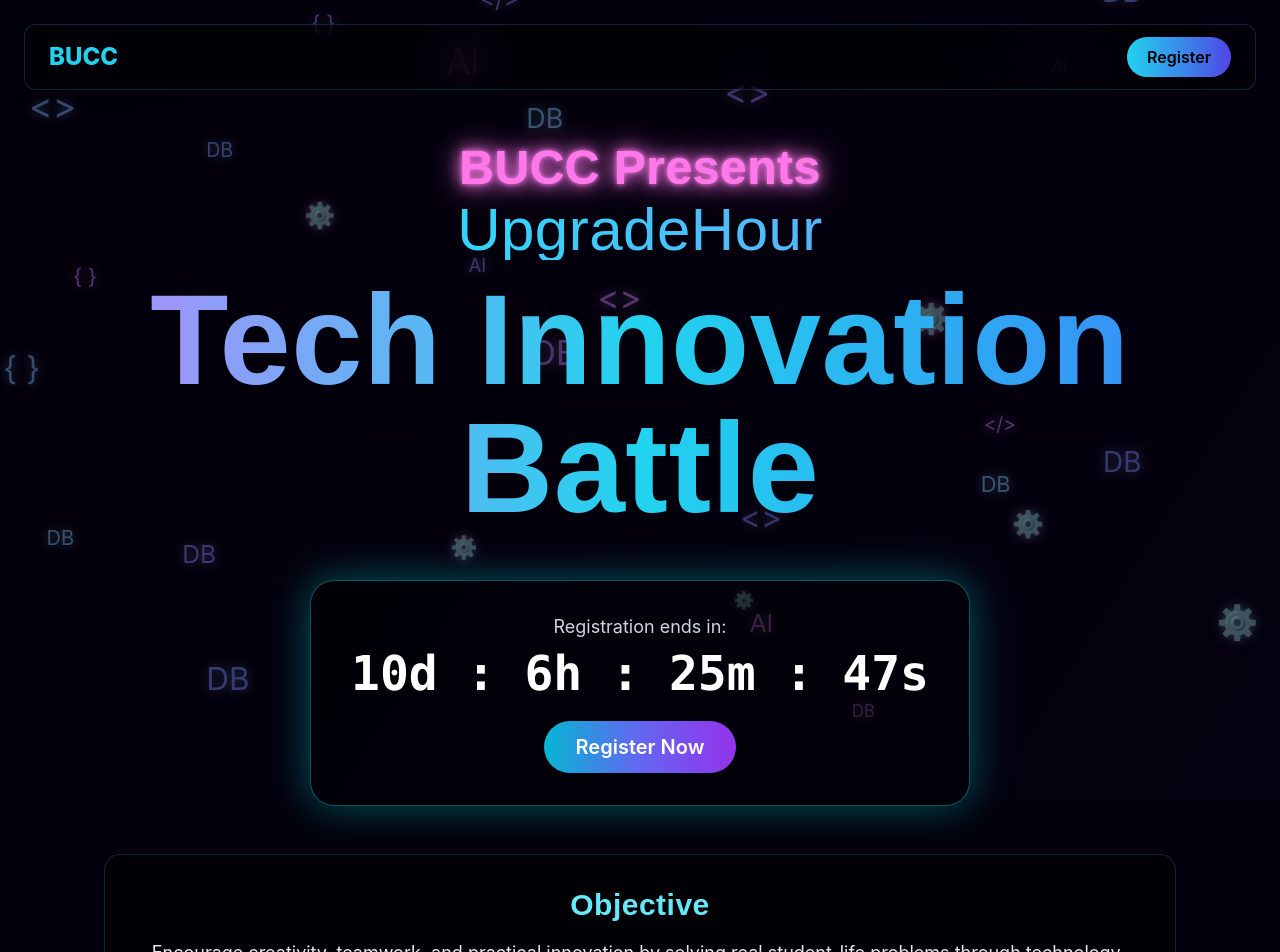
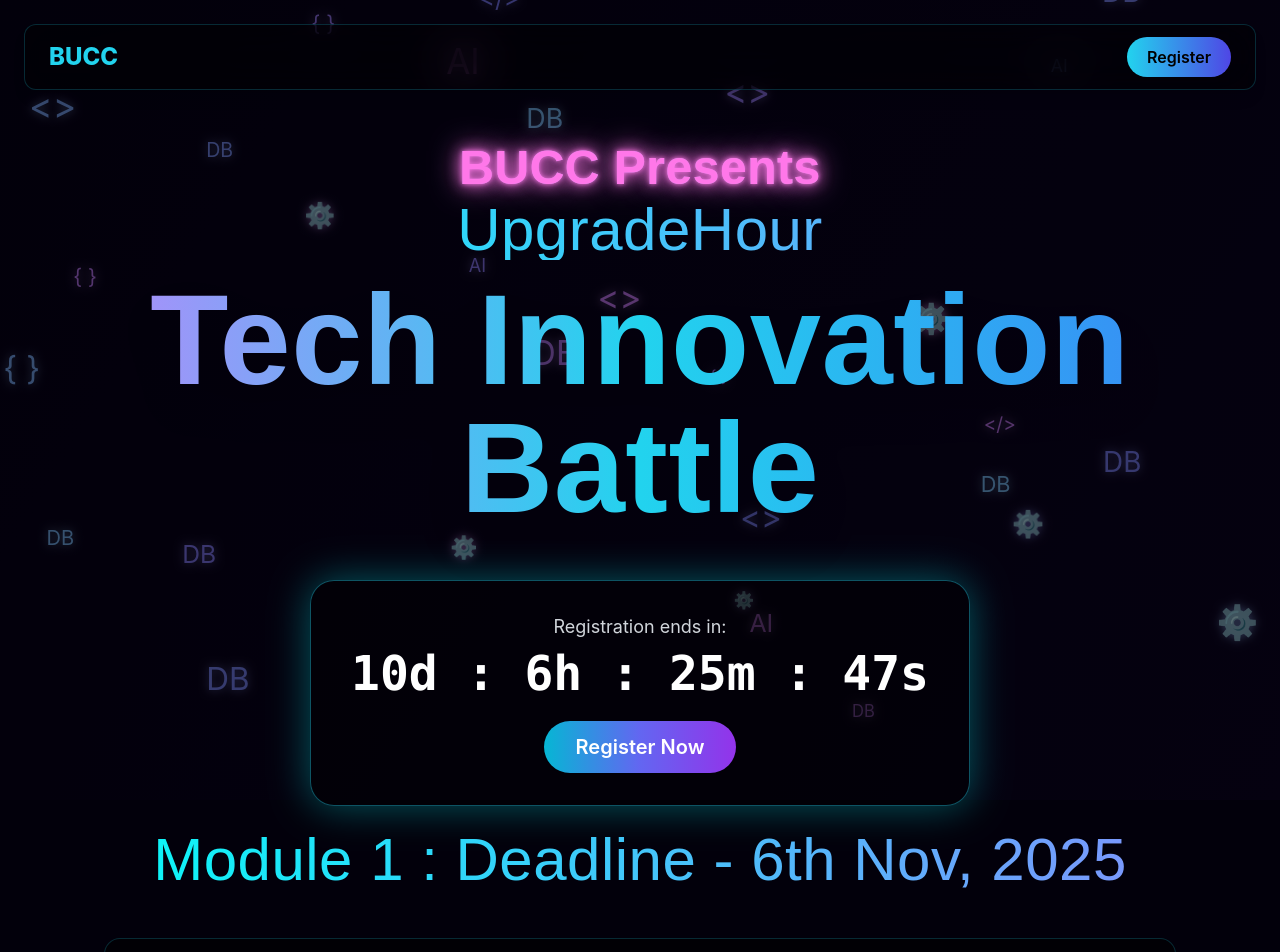
Before and after one commit to zensakeb/BUCC_UpgradeHour_TechInnovationBattle_RegWeb, a Next.js app: page / in a window 1280 px wide. Shown: the top 952 px of the page. Built offline with nearby package versions, Linux system fonts and the light colour scheme.

Commit message:
module deadline updated

```diff
--- a/pages/index.js
+++ b/pages/index.js
@@ -132,7 +132,11 @@
               Register Now
             </a>
           </motion.div>
-
+          <div className="text-lg text-gray-300 mb-2 mt-6">
+          <motion.h1 ref={parallaxRefs.upgrade} initial="hidden" animate="show" variants={fadeUp} className="text-3xl md:text-6xl font-orbitron gradient-text hover-glow">
+            Module 1 : Deadline - 6th Nov, 2025
+          </motion.h1>
+          </div>
           <section id="objective" className="mt-12 px-4 md:px-20">
             <motion.div whileHover={{ scale: 1.03, boxShadow: '0 10px 40px rgba(80,100,255,0.12)' }} className="bg-black/50 p-8 rounded-2xl border border-cyan-400/20 shadow-md transition-all duration-400">
               <h2 className="text-2xl md:text-3xl font-bold text-cyan-300 mb-4">Objective</h2>
```
